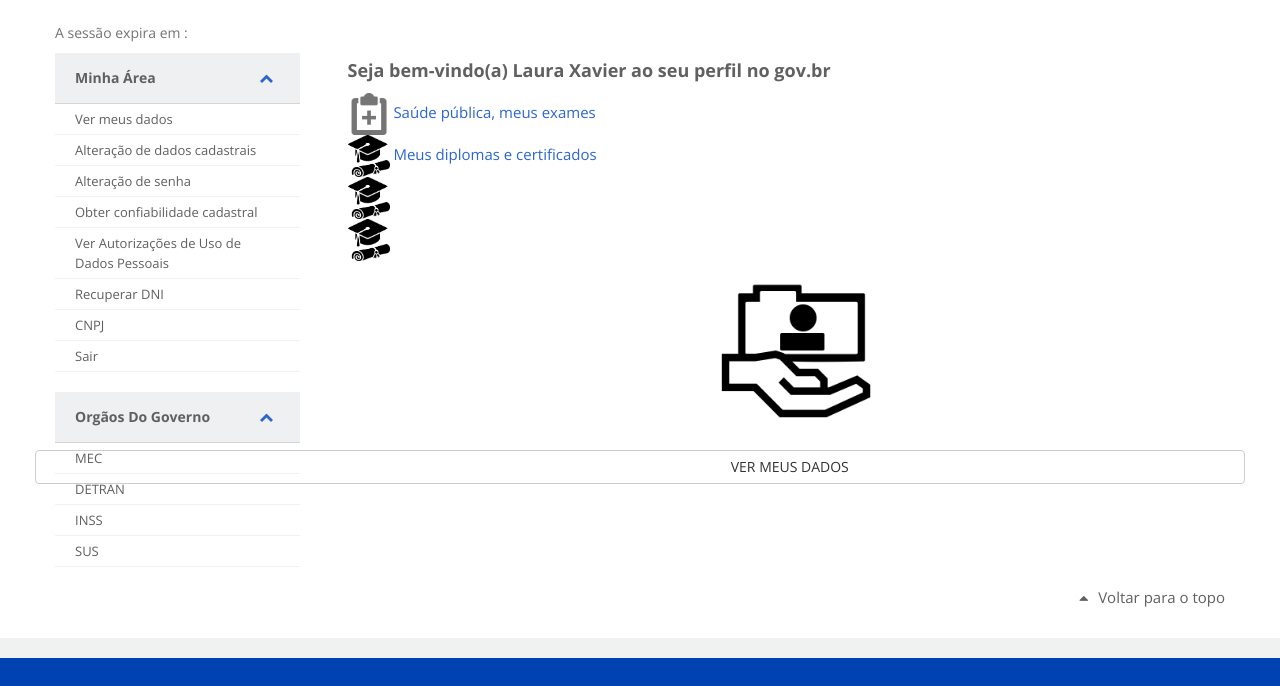
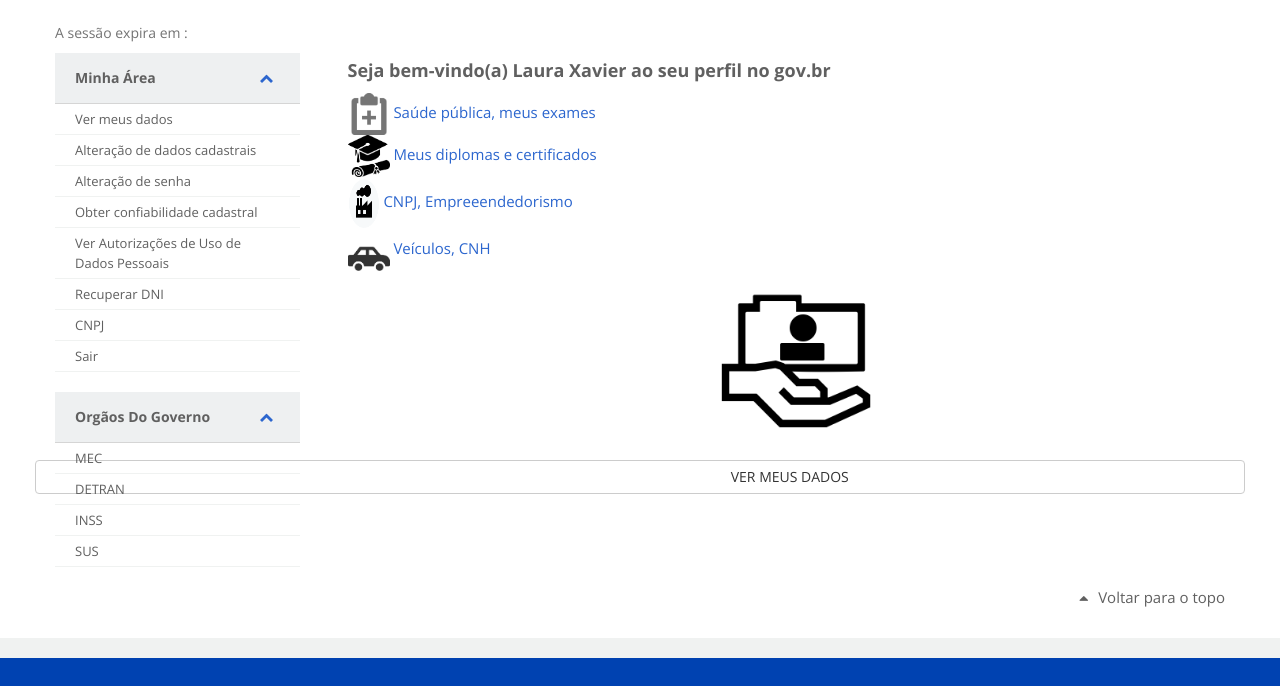
Before and after one commit to lauragirdwood/2019-06-15_HackathonFIESP, a plain HTML site: page index.html in a window 1280 px wide. Shown: the part 124-810 px from the top of the page. Drawn offline with nearby package versions, Linux system fonts and the light colour scheme; a web font is replaced by a local one.

Commit message:
add icone fucionando pt 2

```diff
--- a/index.html
+++ b/index.html
@@ -124,9 +124,9 @@
 
                                 <a><li><img src="img/icone-educacao.png" height="42" width="42">   Meus diplomas e certificados</li></a>
 
-                                <a><li><img src="img/icone-educacao.png" height="42" width="42"></li></a>
+                                <a><li><img src="img/icone-fabrica.png" height="52" width="32">    CNPJ, Empreeendedorismo</li></a>
 
-                                <a><li><img src="img/icone-educacao.png" height="42" width="42"></li></a>
+                                <a><li><img src="img/icone-veiculo.png" height="42" width="42">    Veículos, CNH</li></a>
                             </ul>
                         </div>
                     <div class="row">
```
Also changed, not shown: img/icone-fabrica.png (added), img/icone-veiculo.png (added).
